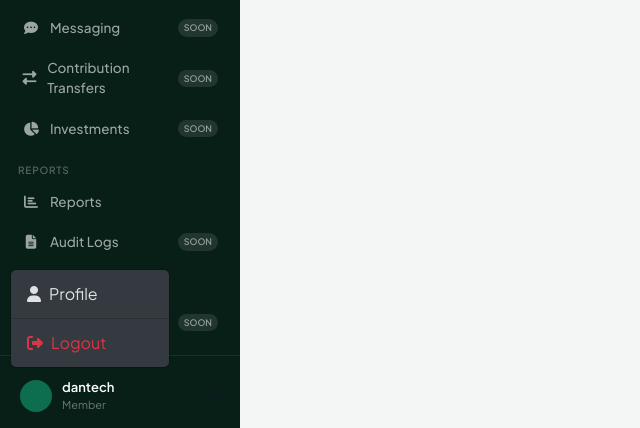
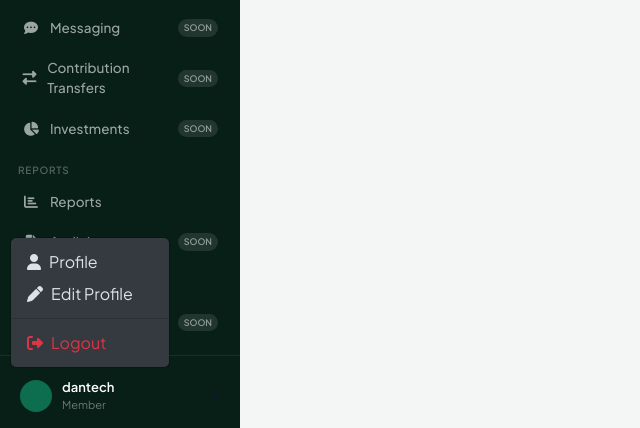
Before and after one commit to Dantechdevs/chamapro, a Django app: page /dashboard/ in a window 1280 px wide, after a click that opens the changed part. Shown: the part 505-933 px from the top of the page, without its empty margins (0-640 px from the left). Run offline with Django 5.2, Linux system fonts and the light colour scheme; a user stored in the database is signed in; data comes from the database, SQL or seed files in the repository; both versions use the stored data as it was after the commit.

Commit message:
git add templates/dashboard.html git commit -m "feat: wire profile URLs to dashboard sidebar, topbar, and quick access"
git add core/views.py
git commit -m "feat: add profile, profile_edit, profile_kyc views and log_activity helper"

git add core/urls.py
git commit -m "feat: register profile, profile_edit, profile_kyc URL patterns"

```diff
--- a/chamapro/chamapro/templates/dashboard.html
+++ b/chamapro/chamapro/templates/dashboard.html
@@ -157,7 +157,6 @@
             <i class="fas fa-arrow-down-to-bracket"></i> Deposits
           </a>
         </div>
-
         <div class="nav-item-wrap">
           <a href="{% if active_chama %}{% url 'withdrawal_page' active_chama.id %}{% else %}{% url 'chama_create' %}{% endif %}" class="nav-link-cp">
             <i class="fas fa-arrow-up-from-bracket"></i> Withdrawals
@@ -177,7 +176,6 @@
             <i class="fas fa-hand-holding-dollar"></i> Contributions
           </a>
         </div>
-        <!-- ✅ M-Pesa link added here -->
         <div class="nav-item-wrap">
           <a href="{% if active_chama %}{% url 'mpesa_transactions' active_chama.id %}{% else %}{% url 'chama_create' %}{% endif %}" class="nav-link-cp">
             <i class="fas fa-mobile-screen-button"></i> M-Pesa
@@ -235,6 +233,7 @@
       </div>
     </nav>
 
+    <!-- SIDEBAR FOOTER: Profile link wired up -->
     <div class="sidebar-footer">
       <div class="dropdown">
         <div class="sidebar-user dropdown-toggle" data-bs-toggle="dropdown">
@@ -245,7 +244,8 @@
           </div>
         </div>
         <ul class="dropdown-menu dropdown-menu-dark">
-          <li><a class="dropdown-item" href="#"><i class="fas fa-user me-2"></i>Profile</a></li>
+          <li><a class="dropdown-item" href="{% url 'profile' %}"><i class="fas fa-user me-2"></i>Profile</a></li>
+          <li><a class="dropdown-item" href="{% url 'profile_edit' %}"><i class="fas fa-pen me-2"></i>Edit Profile</a></li>
           <li><hr class="dropdown-divider"></li>
           <li><a class="dropdown-item text-danger" href="{% url 'logout' %}"><i class="fas fa-sign-out-alt me-2"></i>Logout</a></li>
         </ul>
@@ -267,13 +267,15 @@
     {% endif %}
     <div class="topbar-right">
       <button class="topbar-icon-btn"><i class="fas fa-bell"></i><div class="notif-dot"></div></button>
+      <!-- TOPBAR AVATAR: Profile link wired up -->
       <div class="dropdown">
         <div class="topbar-avatar dropdown-toggle" data-bs-toggle="dropdown">
           {{ user.first_name.0|upper }}{{ user.last_name.0|upper }}
         </div>
         <ul class="dropdown-menu dropdown-menu-end">
           <li><h6 class="dropdown-header">{{ user.get_full_name }}</h6></li>
-          <li><a class="dropdown-item" href="#"><i class="fas fa-user me-2"></i>Profile</a></li>
+          <li><a class="dropdown-item" href="{% url 'profile' %}"><i class="fas fa-user me-2"></i>Profile</a></li>
+          <li><a class="dropdown-item" href="{% url 'profile_edit' %}"><i class="fas fa-pen me-2"></i>Edit Profile</a></li>
           <li><hr class="dropdown-divider"></li>
           <li><a class="dropdown-item text-danger" href="{% url 'logout' %}"><i class="fas fa-sign-out-alt me-2"></i>Logout</a></li>
         </ul>
@@ -438,7 +440,6 @@
             <div class="quick-icon" style="background:#fef3c7;color:#d97706;"><i class="fas fa-hand-holding-dollar"></i></div>
             <div class="quick-label">Contributions</div>
           </a>
-          <!-- ✅ M-Pesa quick access added here -->
           <a href="{% url 'mpesa_transactions' active_chama.id %}" class="quick-card">
             <div class="quick-icon" style="background:#e6f5f0;color:#0d6e4f;"><i class="fas fa-mobile-screen-button"></i></div>
             <div class="quick-label">M-Pesa</div>
@@ -458,6 +459,11 @@
           <a href="{% url 'export_report_excel' active_chama.id %}" class="quick-card">
             <div class="quick-icon" style="background:#ecfdf5;color:#10b981;"><i class="fas fa-file-excel"></i></div>
             <div class="quick-label">Excel Export</div>
+          </a>
+          <!-- Profile quick access card -->
+          <a href="{% url 'profile' %}" class="quick-card">
+            <div class="quick-icon" style="background:#eff6ff;color:#3b82f6;"><i class="fas fa-user-circle"></i></div>
+            <div class="quick-label">My Profile</div>
           </a>
           <a href="{% url 'chama_create' %}" class="quick-card">
             <div class="quick-icon" style="background:#eff6ff;color:#3b82f6;"><i class="fas fa-plus-circle"></i></div>
@@ -485,6 +491,8 @@
         <div class="modal-body">
           <div class="row g-3">
             <div class="col-6"><a href="{% url 'chama_create' %}" class="quick-card"><div class="quick-icon" style="background:var(--brand-xlight);color:var(--brand);"><i class="fas fa-plus"></i></div><div class="quick-label">New Chama</div></a></div>
+            <!-- Profile link in quick actions modal -->
+            <div class="col-6"><a href="{% url 'profile' %}" class="quick-card"><div class="quick-icon" style="background:#eff6ff;color:#3b82f6;"><i class="fas fa-user-circle"></i></div><div class="quick-label">My Profile</div></a></div>
             {% if active_chama %}
             <div class="col-6"><a href="{% url 'chama_members' active_chama.id %}" class="quick-card"><div class="quick-icon" style="background:#eff6ff;color:#3b82f6;"><i class="fas fa-user-plus"></i></div><div class="quick-label">Invite Member</div></a></div>
             <div class="col-6"><a href="{% url 'wallet_dashboard' active_chama.id %}" class="quick-card"><div class="quick-icon" style="background:#e6f5f0;color:var(--brand);"><i class="fas fa-wallet"></i></div><div class="quick-label">E-Wallet</div></a></div>
```
Also changed, not shown: chamapro/chamapro/migrations/0006_user_avatar_user_bank_account_user_bank_name_and_more.py (added), chamapro/db.sqlite3. Lines whose indentation alone changed are shown as unchanged.
